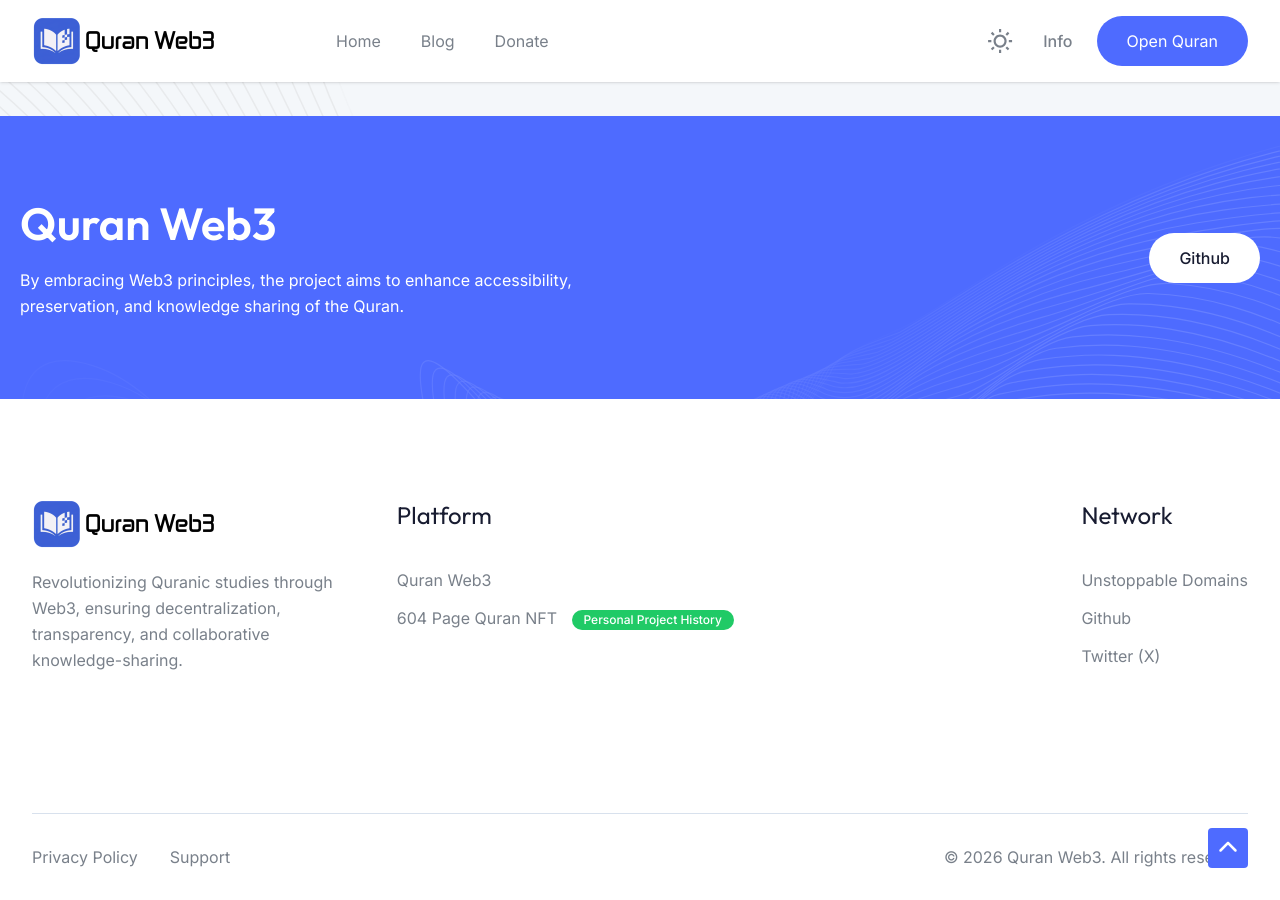
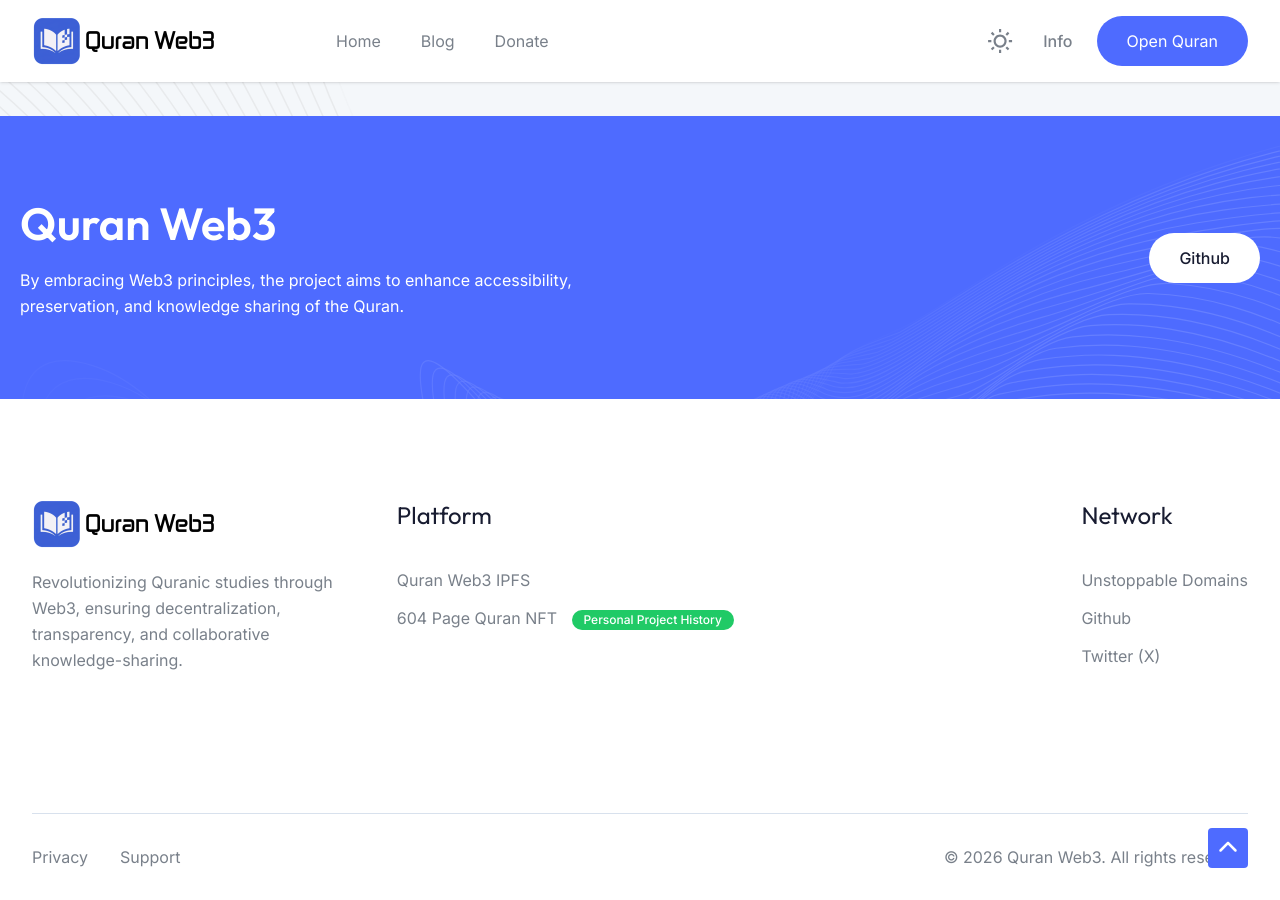
Before and after one commit to quran-web3/quran-web3.github.io, a Jekyll site: the page built from index.html, in a window 1280 px wide and 900 px high, scrolled down 6625 px. Built offline with Jekyll 4.4.1, drawn with Linux system fonts in a browser that asks for light colours.

Commit message:
Update home.html

```diff
--- a/_layouts/home.html
+++ b/_layouts/home.html
@@ -6,7 +6,7 @@
     <meta name="viewport" content="width=device-width, initial-scale=1.0" />
     <meta name="description" content="A production-grade, database-free Quran application powered by static data sharding and decentralized protocol delivery. Explore an absolute, serverless gateway built entirely on client-side autonomy and cryptographic text integrity verification.">
     <meta name="keywords" content="Quran Web3, Serverless Quran, IPFS Quran, Decentralized Quran, Vanilla JS Quran, Quran Data Sharding, Sovereign Digital Quran">
-    <meta name="author" content="quran-web3">
+    <meta name="author" content="Zamil Hasballah">
     <title>Quran Web3 | Immutable & Serverless Quran Ecosystem</title>
     <link rel="icon" href="{{ '/favicon.png' | relative_url }}">
     <link href="{{ '/style.css' | relative_url }}" rel="stylesheet">
@@ -91,7 +91,7 @@
                   >About Us</a
                 >
                 <span class="tc sf">
-                  <a href="https://quran-web3.nft" target="_blank" class="inline-block ek xj kk wm"> Quran-Web3.NFT </a>
+                  <a href="https://quran-web3.nft" target="_blank" class="inline-block ek xj kk wm">Quran-Web3.NFT</a>
                   <span class="inline-block">Our Official Web3 Domain</span>
                 </span>
               </div>
@@ -204,7 +204,7 @@
                  </div>
                 </div>
               </div>
-              <h4 class="yj go kk wm ob zb"><a href="https://opensea.io/collection/quran-web3-nft" target="_blank">Surah Mode & Verse Repeater</a></h4>
+              <h4 class="yj go kk wm ob zb">Surah Mode & Verse Repeater</h4>
              <p>Listen to beautiful, high-definition recitations with our advanced interactive loop engine. Set custom starting points, repeat intervals, and verse ranges to act as your permanent digital companion for Hifz memorization.</p>
             </div>
             <div class="animate_top rj vd kn to/3">
@@ -217,7 +217,7 @@
                   </div>
                 </div>
               </div>
-              <h4 class="yj go kk wm ob zb"><a href="{{ '/mint.html' | relative_url }}" target="_blank">Quran in a Year</a></h4>
+              <h4 class="yj go kk wm ob zb">Quran in a Year</h4>
              <p>Build a lasting spiritual habit with a manageable, automated reading plan. The platform assigns custom, bite-sized daily targets averaging just 2 pages a day to smoothly guide you to complete the entire Quran in 365 days.</p>
             </div>
           </div>
@@ -589,7 +589,7 @@
               <div class="animate_top">
                 <h4 class="kk wm tj ec">Platform</h4>
                 <ul>
-                  <li><a href="https://quran-web3-nft.vercel.app/" target="_blank" class="sc xl vb">Quran Web3</a></li>
+                  <li><a href="https://quranweb3.vercel.app/" target="_blank" class="sc xl vb">Quran Web3 IPFS</a></li>
                   <li>
                     <a href="https://opensea.io/collection/quran-web3-nft" target="_blank" class="sc xl vb">
                       604 Page Quran NFT
@@ -612,7 +612,7 @@
         <div class="bh ch pm tc uf sf yo wf xf ap cg fp bj">
           <div class="animate_top">
             <ul class="tc wf gg">
-              <li><a href="{{ '/privacy-policy.html' | relative_url }}" class="xl">Privacy Policy</a></li>
+              <li><a href="{{ '/privacy.html' | relative_url }}" class="xl">Privacy</a></li>
               <li><a href="{{ '/support.html' | relative_url }}" class="xl">Support</a></li>
             </ul>
           </div>
```
